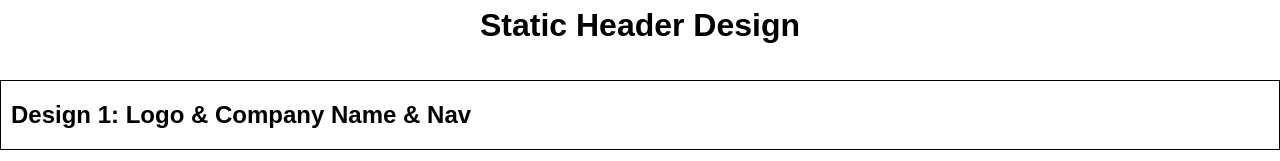
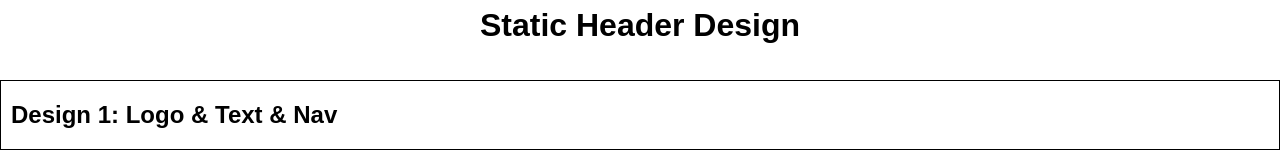
Before and after one commit to MononoKuma/WD-Seatwork3, a plain HTML site: page pages/header/index.html in a window 1280 px wide. Shown: the part 97-258 px from the top of the page. Drawn offline with Linux system fonts and the light colour scheme.

Commit message:
Update index.html

```diff
--- a/pages/header/index.html
+++ b/pages/header/index.html
@@ -23,7 +23,7 @@
     <br><br>
 
     <section class="divider">
-        <h1>Design 1: Logo & Company Name & Nav</h1>
+        <h1>Design 1: Logo & Text & Nav</h1>
     </section>
 
     <header class="firstdesign">
```
